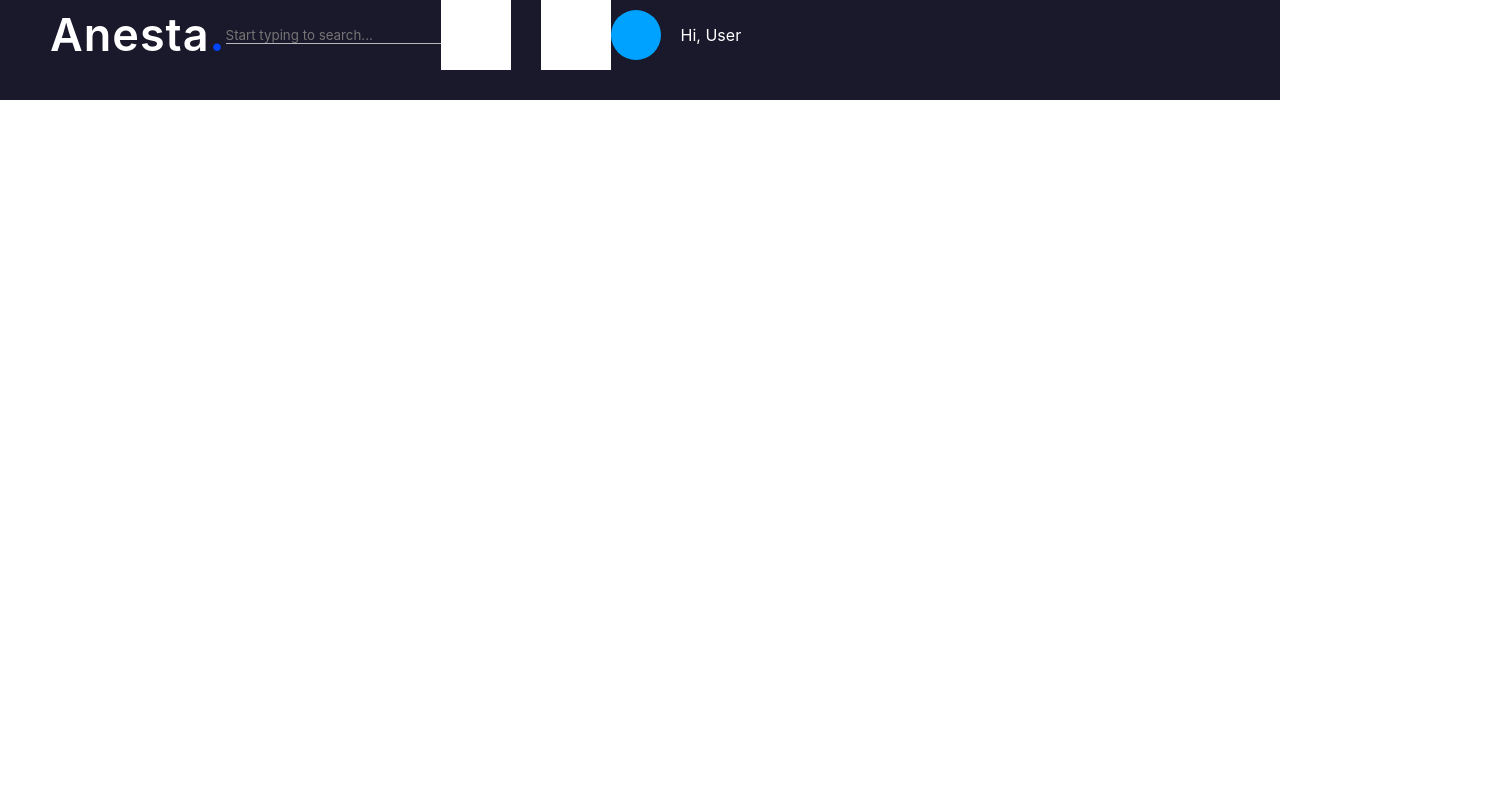
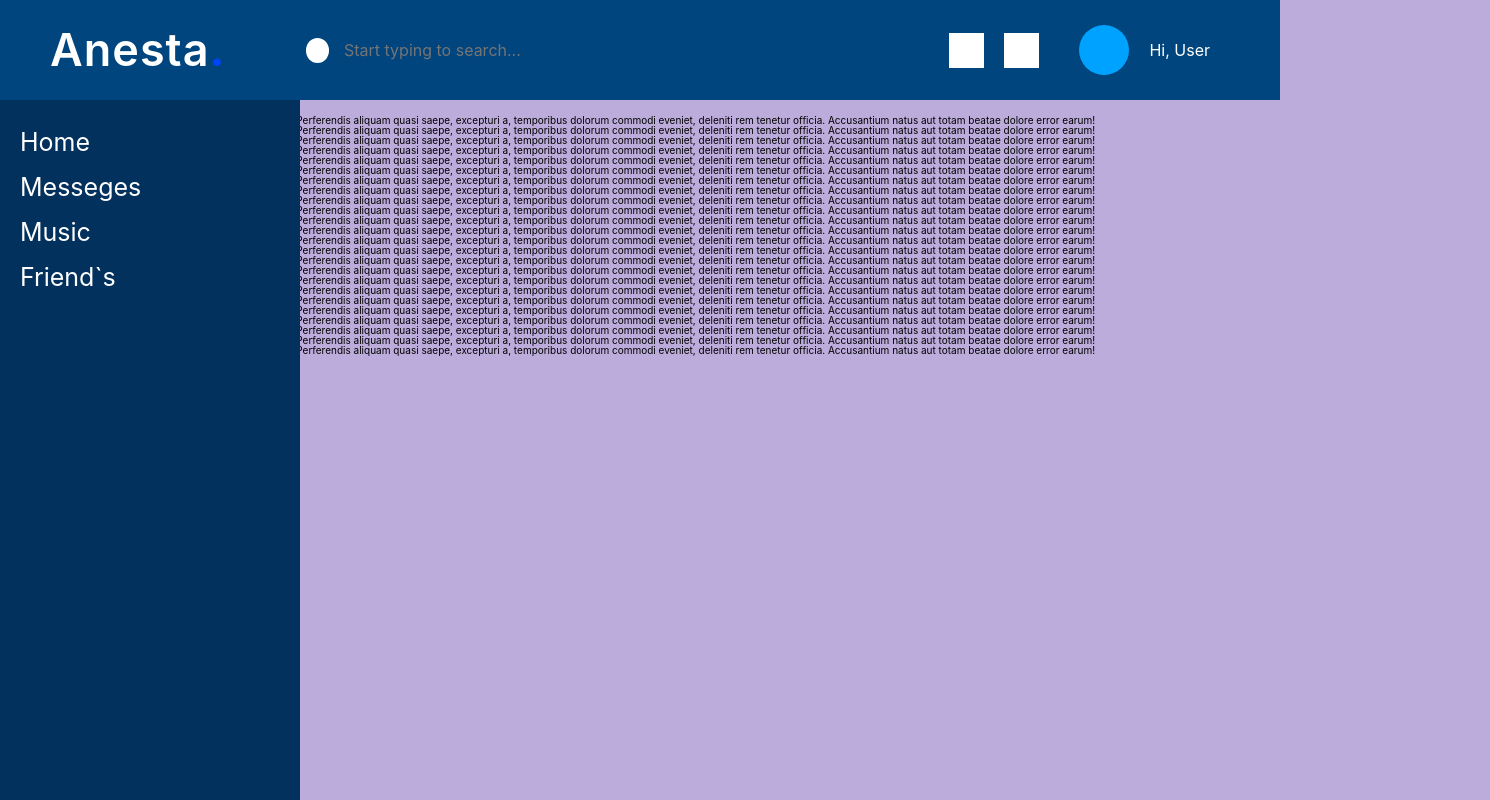
Before and after one commit to BogdanSavvy/REACT-social-network, a React (Create React App) app: page / in a window 1280 px wide. Shown: the whole page, 1490 px wide, since content can reach past the window. Built offline with nearby package versions, Linux system fonts and the light colour scheme.

Commit message:
work on styles for Header and NavBar, the folder 'Body' with the test shell of the content was added

```diff
--- a/src/App.css
+++ b/src/App.css
@@ -1,4 +1,4 @@
 .wrapper{
-  width: 1490px;
-  margin: 0 auto;
+   max-width: 1250px;
+   margin: 0 auto;
 }
--- a/src/App.js
+++ b/src/App.js
@@ -1,13 +1,17 @@
-import './App.css';
+import Body from './components/Body/Body';
 import Header from './components/Header/Header';
 import NavBar from './components/NavBar/NavBar';
 import "./scss/null.scss"
+import './App.css';
 
 function App() {
   return (
     <div className="wrapper">
       <Header />
       <NavBar />
+      <div className="main__container">
+        <Body />
+      </div>
     </div>
   );
 }
--- /dev/null
+++ b/src/components/Body/Body.jsx
@@ -0,0 +1,37 @@
+import React from "react";
+import style from "./Body.module.scss";
+
+const Body = () => {
+   return (
+      <div className={`${style.body}`}>
+         <div className={`${style.body__container}`}>
+            <p>Lorem, ipsum dolor sit amet consectetur adipisicing elit. Perferendis aliquam quasi saepe, excepturi a, temporibus dolorum commodi eveniet, deleniti rem tenetur officia. Accusantium natus aut totam beatae dolore error earum!</p>
+            <p>Lorem, ipsum dolor sit amet consectetur adipisicing elit. Perferendis aliquam quasi saepe, excepturi a, temporibus dolorum commodi eveniet, deleniti rem tenetur officia. Accusantium natus aut totam beatae dolore error earum!</p>
+            <p>Lorem, ipsum dolor sit amet consectetur adipisicing elit. Perferendis aliquam quasi saepe, excepturi a, temporibus dolorum commodi eveniet, deleniti rem tenetur officia. Accusantium natus aut totam beatae dolore error earum!</p>
+            <p>Lorem, ipsum dolor sit amet consectetur adipisicing elit. Perferendis aliquam quasi saepe, excepturi a, temporibus dolorum commodi eveniet, deleniti rem tenetur officia. Accusantium natus aut totam beatae dolore error earum!</p>
+            <p>Lorem, ipsum dolor sit amet consectetur adipisicing elit. Perferendis aliquam quasi saepe, excepturi a, temporibus dolorum commodi eveniet, deleniti rem tenetur officia. Accusantium natus aut totam beatae dolore error earum!</p>
+            <p>Lorem, ipsum dolor sit amet consectetur adipisicing elit. Perferendis aliquam quasi saepe, excepturi a, temporibus dolorum commodi eveniet, deleniti rem tenetur officia. Accusantium natus aut totam beatae dolore error earum!</p>
+            <p>Lorem, ipsum dolor sit amet consectetur adipisicing elit. Perferendis aliquam quasi saepe, excepturi a, temporibus dolorum commodi eveniet, deleniti rem tenetur officia. Accusantium natus aut totam beatae dolore error earum!</p>
+            <p>Lorem, ipsum dolor sit amet consectetur adipisicing elit. Perferendis aliquam quasi saepe, excepturi a, temporibus dolorum commodi eveniet, deleniti rem tenetur officia. Accusantium natus aut totam beatae dolore error earum!</p>
+            <p>Lorem, ipsum dolor sit amet consectetur adipisicing elit. Perferendis aliquam quasi saepe, excepturi a, temporibus dolorum commodi eveniet, deleniti rem tenetur officia. Accusantium natus aut totam beatae dolore error earum!</p>
+            <p>Lorem, ipsum dolor sit amet consectetur adipisicing elit. Perferendis aliquam quasi saepe, excepturi a, temporibus dolorum commodi eveniet, deleniti rem tenetur officia. Accusantium natus aut totam beatae dolore error earum!</p>
+            <p>Lorem, ipsum dolor sit amet consectetur adipisicing elit. Perferendis aliquam quasi saepe, excepturi a, temporibus dolorum commodi eveniet, deleniti rem tenetur officia. Accusantium natus aut totam beatae dolore error earum!</p>
+            <p>Lorem, ipsum dolor sit amet consectetur adipisicing elit. Perferendis aliquam quasi saepe, excepturi a, temporibus dolorum commodi eveniet, deleniti rem tenetur officia. Accusantium natus aut totam beatae dolore error earum!</p>
+            <p>Lorem, ipsum dolor sit amet consectetur adipisicing elit. Perferendis aliquam quasi saepe, excepturi a, temporibus dolorum commodi eveniet, deleniti rem tenetur officia. Accusantium natus aut totam beatae dolore error earum!</p>
+            <p>Lorem, ipsum dolor sit amet consectetur adipisicing elit. Perferendis aliquam quasi saepe, excepturi a, temporibus dolorum commodi eveniet, deleniti rem tenetur officia. Accusantium natus aut totam beatae dolore error earum!</p>
+            <p>Lorem, ipsum dolor sit amet consectetur adipisicing elit. Perferendis aliquam quasi saepe, excepturi a, temporibus dolorum commodi eveniet, deleniti rem tenetur officia. Accusantium natus aut totam beatae dolore error earum!</p>
+            <p>Lorem, ipsum dolor sit amet consectetur adipisicing elit. Perferendis aliquam quasi saepe, excepturi a, temporibus dolorum commodi eveniet, deleniti rem tenetur officia. Accusantium natus aut totam beatae dolore error earum!</p>
+            <p>Lorem, ipsum dolor sit amet consectetur adipisicing elit. Perferendis aliquam quasi saepe, excepturi a, temporibus dolorum commodi eveniet, deleniti rem tenetur officia. Accusantium natus aut totam beatae dolore error earum!</p>
+            <p>Lorem, ipsum dolor sit amet consectetur adipisicing elit. Perferendis aliquam quasi saepe, excepturi a, temporibus dolorum commodi eveniet, deleniti rem tenetur officia. Accusantium natus aut totam beatae dolore error earum!</p>
+            <p>Lorem, ipsum dolor sit amet consectetur adipisicing elit. Perferendis aliquam quasi saepe, excepturi a, temporibus dolorum commodi eveniet, deleniti rem tenetur officia. Accusantium natus aut totam beatae dolore error earum!</p>
+            <p>Lorem, ipsum dolor sit amet consectetur adipisicing elit. Perferendis aliquam quasi saepe, excepturi a, temporibus dolorum commodi eveniet, deleniti rem tenetur officia. Accusantium natus aut totam beatae dolore error earum!</p>
+            <p>Lorem, ipsum dolor sit amet consectetur adipisicing elit. Perferendis aliquam quasi saepe, excepturi a, temporibus dolorum commodi eveniet, deleniti rem tenetur officia. Accusantium natus aut totam beatae dolore error earum!</p>
+            <p>Lorem, ipsum dolor sit amet consectetur adipisicing elit. Perferendis aliquam quasi saepe, excepturi a, temporibus dolorum commodi eveniet, deleniti rem tenetur officia. Accusantium natus aut totam beatae dolore error earum!</p>
+            <p>Lorem, ipsum dolor sit amet consectetur adipisicing elit. Perferendis aliquam quasi saepe, excepturi a, temporibus dolorum commodi eveniet, deleniti rem tenetur officia. Accusantium natus aut totam beatae dolore error earum!</p>
+            <p>Lorem, ipsum dolor sit amet consectetur adipisicing elit. Perferendis aliquam quasi saepe, excepturi a, temporibus dolorum commodi eveniet, deleniti rem tenetur officia. Accusantium natus aut totam beatae dolore error earum!</p>
+         </div>
+      </div>
+   )
+}
+
+export default Body;
--- /dev/null
+++ b/src/components/Body/Body.module.scss
@@ -0,0 +1,5 @@
+.body{
+   &__container{
+      padding: 115px 15px;
+   }
+}
--- a/src/components/Header/Header.module.scss
+++ b/src/components/Header/Header.module.scss
@@ -1,18 +1,20 @@
 
 .header {
    width: 100%;
-   height: 100px;
    position: fixed;
    top: 0;
    left: 0;
-   background-color: rgb(26, 24, 43);
+   background-color: #00457E;
+   z-index: 100000;
+
 
    &__container{
+      height: 100px;
+      display: flex;
+      align-items: center;
+      flex-direction: row;
       padding: 0 50px;
-      display: flex;
-      flex-direction: row;
-      align-items: center;
-
+      column-gap: 40px;
    }
 
    &__logo{
@@ -30,48 +32,65 @@
    &__search{
       display: flex;
       flex-direction: row;
+      flex: 1 1 auto;
+      margin-left: 40px;
    }
 
-   &__notification{}
+   &__notification{
+      display: flex;
+      flex-direction: row;
+      gap:20px;
+   }
 
-   &__miniProfile{}
+   &__miniProfile{
+      display: flex;
+      flex-direction: row;
+      gap: 20px;
+      align-items: center;
+
+   }
 
 }
 
 .search{
    &__icon{
-
+      width: 25px;
+      height: 25px;
+      border-radius: 50%;
+      background-color: #fff;
+      margin-right: 15px;
    }
 
    &__input{
       background-color: transparent;
-      border-bottom: 1px solid #ffffffaf;
+      font-size: 16px;
+      width: 100%;
+      transition: all 0.4s ease-in-out 0s;
+      &:focus{
+         color: #fff;
+         border-bottom: 1px solid #ffffffaf;
+         transition: all 0.4s ease-in-out 0s;
+      }
    }
 }
 
 .notification{
-   display: flex;
-   flex-direction: row;
-   gap:30px;
 
    &__messeges{
-      width: 70px;
-      height: 70px;
+      width: 35px;
+      height: 35px;
       background-color: #fff;
    }
 
    &__bell{
-      width: 70px;
-      height: 70px;
+      width: 35px;
+      height: 35px;
       background-color: #fff;
    }
 }
 
 .miniProfile{
-   display: flex;
-   flex-direction: row;
-   gap: 20px;
-   align-items: center;
+
    &__avatar{
       width: 50px;
       height: 50px;
--- a/src/components/Header/Logo/Logo.jsx
+++ b/src/components/Header/Logo/Logo.jsx
@@ -1,5 +1,6 @@
+import React from 'react';
 import style from './../Header.module.scss';
-import React from 'react';
+
 
 const Logo = () => {
    return (
--- a/src/components/Header/MiniProfile/MiniProfile.jsx
+++ b/src/components/Header/MiniProfile/MiniProfile.jsx
@@ -1,3 +1,4 @@
+import React from 'react';
 import style from './../Header.module.scss';
 
 const MiniProfile = () => {
--- a/src/components/Header/Notification/Notification.jsx
+++ b/src/components/Header/Notification/Notification.jsx
@@ -1,3 +1,4 @@
+import React from 'react';
 import style from './../Header.module.scss';
 
 const Notification = () => {
--- a/src/components/Header/Search/Search.jsx
+++ b/src/components/Header/Search/Search.jsx
@@ -1,5 +1,6 @@
+import React from 'react';
 import style from "./../Header.module.scss";
-import React from 'react';
+
 
 const Search = () => {
    return(
--- a/src/components/NavBar/NavBar.jsx
+++ b/src/components/NavBar/NavBar.jsx
@@ -3,24 +3,16 @@ import style from "./NavBar.module.scss";
 
 const NavBar = () => {
    return (
-
-         <div className={`${style.container}`}>
-            <ul className={`${style.menu}`}>
-               <li className={`${style.link}`}>
-                  <a href="#">Home</a>
-               </li>
-               <li className={`${style.link}`}>
-                  <a href="#">Messeges</a>
-               </li>
-               <li className={`${style.link}`}>
-                  <a href="#">Music</a>
-               </li>
-               <li className={`${style.link}`}>
-                  <a href="#">User`s</a>
-               </li>
+      <div className={`${style.nav}`}>
+         <div className={`${style.nav__container}`}>
+            <ul className={`${style.nav__menuList}`}>
+               <li className={`${style.nav__menuLink}`}><a href="#">Home</a></li>
+               <li className={`${style.nav__menuLink}`}><a href="#">Messeges</a></li>
+               <li className={`${style.nav__menuLink}`}><a href="#">Music</a></li>
+               <li className={`${style.nav__menuLink}`}><a href="#">Friend`s</a></li>
             </ul>
          </div>
-
+      </div>
    )
 }
 
--- a/src/components/NavBar/NavBar.module.scss
+++ b/src/components/NavBar/NavBar.module.scss
@@ -1,11 +1,27 @@
-.container{
+.nav{
+   position: fixed;
+   top: 0;
+   left: 0;
+   height: 100%;
+   background-color: #02315E;
+   &__container{
+      padding-top: 100px;
+      display: flex;
+      flex-direction: column;
+
+   }
+
+   &__menuList{
+      padding: 30px 20px;
+      width: 300px;
+   }
+
+   &__menuLink{
+      font-size: 25px;
+      &:not(:last-child){
+         margin-bottom: 20px;
+      }
+      a{color: #fff;}
+   }
 
 }
-
-.menu{
-
-}
-
-.link{
-
-}
--- a/src/scss/null.scss
+++ b/src/scss/null.scss
@@ -4,7 +4,7 @@
 :focus,:active{outline: none;}
 a:focus,a:active{outline: none;}
 nav,footer,header,aside{display: block;}
-html,body{height:100%;width:100%;font-size:100%;line-height:1;font-size:10px;-ms-text-size-adjust:100%;-moz-text-size-adjust:100%;-webkit-text-size-adjust:100%;}
+html,body{height:100%;width:100%;font-size:100%;line-height:1;font-size:10px;-ms-text-size-adjust:100%;-moz-text-size-adjust:100%;-webkit-text-size-adjust:100%;background-color: #bcacdb;}
 input,button,textarea{font-family:inherit;}
 input::-ms-clear{display: none;}
 button{cursor: pointer;}
@@ -28,33 +28,3 @@ body{
       border-radius: 5px;
    }
 }
-._container{
-   max-width: 1200px;
-   margin: 0px auto;
-   padding:0 15px;
-}
-
-$maxWidth: 1920;
-$maxWidhtContainer: 1200;
-@mixin adaptiv-value($property, $startSize, $minSize, $type) {
-  $addSize: $startSize - $minSize;
-  @if $type==1 {
-    //Только если меньше контейнера
-    #{$property}: $startSize + px;
-    @media (max-width: #{$maxWidhtContainer+px}) {
-      #{$property}: calc(#{$minSize+px} + #{$addSize} * ((100vw-320px) / #{$maxWidhtContainer-320}));
-    }
-  }
-  @else if $type==2 {
-    // Только если больше контейнера
-    #{$property}: $startSize + px;
-    @media (min-width:#{$maxWidhtContainer+px}) {
-      #{$property}: calc(#{$minSize+px} + #{$addSize} * ((100vw-320px) / #{$maxWidth-320}));
-    }
-  }
-  @else {
-    // Всегда
-    #{$property}: calc(#{$minSize+px}+ #{$addSize} * ((100vw-320px) / #{$maxWidth-320}));
-  }
-}
-/*-----------------------------------------------------------------------------------*/
```
